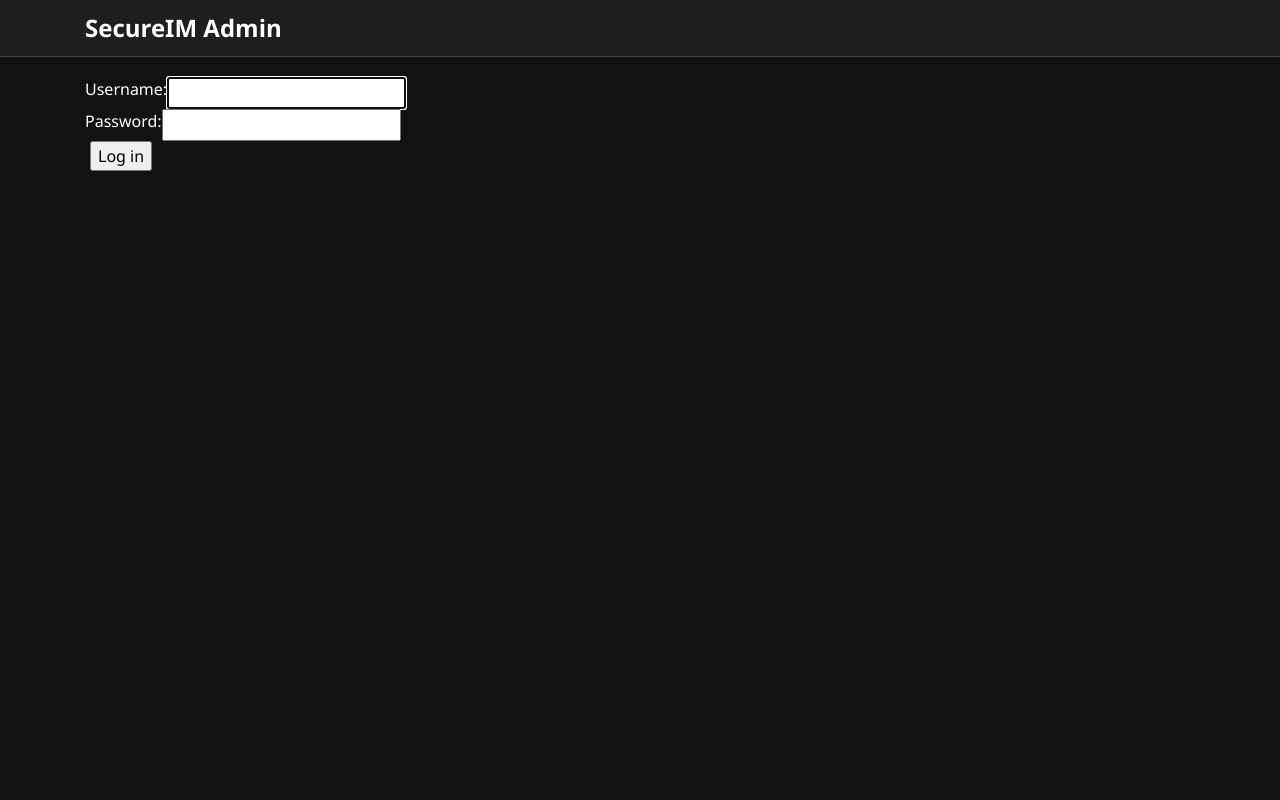
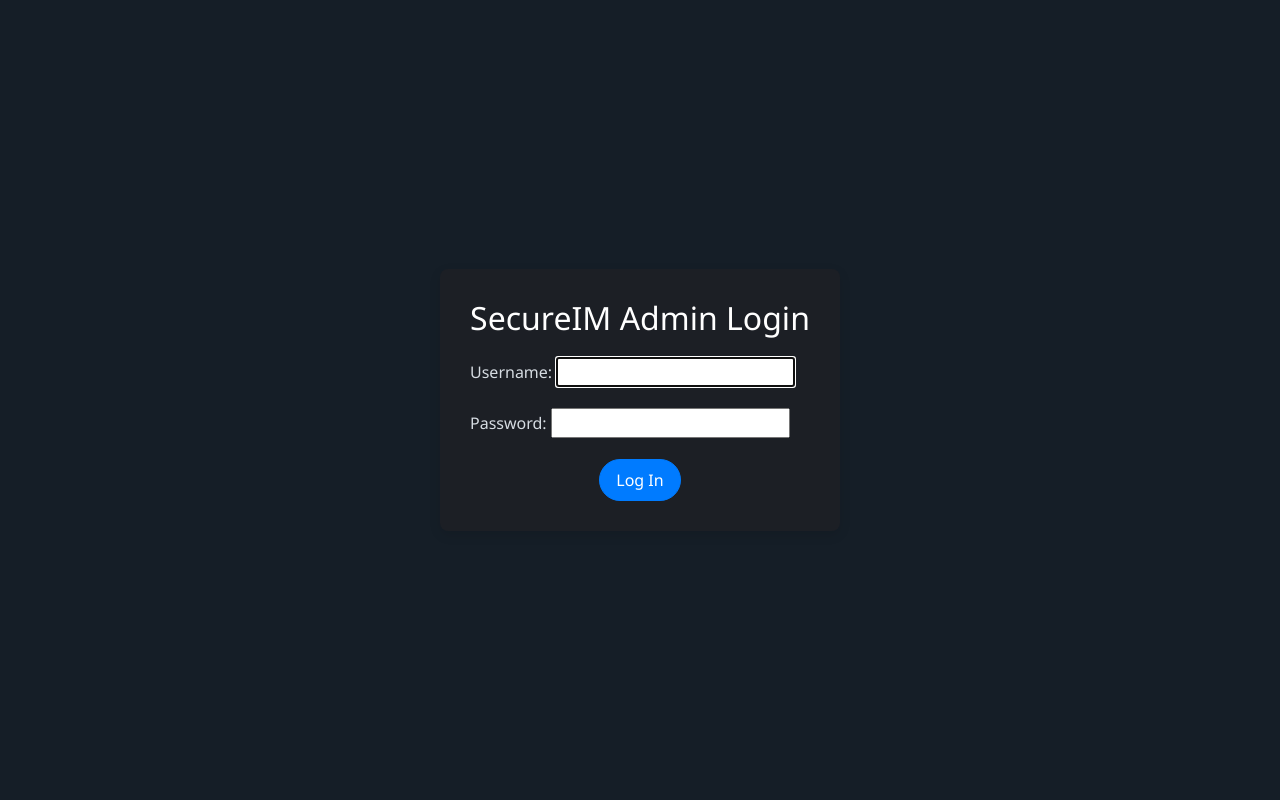
Before and after one commit to AksharaPalanichamy/pythonMesanger, a Django app: page /admin/login/ in a window 1280 px wide. Run offline with Django 5.2, Linux system fonts and the light colour scheme; some libraries are stand-ins or nearby versions.

Commit message:
admin page updates

```diff
--- a/project/app/templates/admin/login.html
+++ b/project/app/templates/admin/login.html
@@ -1,97 +1,79 @@
-{% extends "admin/login.html" %}
-{% load static %}
-
 <!DOCTYPE html>
 <html lang="en">
 <head>
-    <!-- Required meta tags -->
     <meta charset="UTF-8">
     <meta name="viewport" content="width=device-width, initial-scale=1.0">
-
-    <!-- Bootstrap CSS -->
     <link rel="stylesheet" href="https://stackpath.bootstrapcdn.com/bootstrap/4.5.2/css/bootstrap.min.css" crossorigin="anonymous">
-
+    <title>Admin Login</title>
     <style>
         body {
-            background-color: #262728; /* Dark background */
+            background-color: #151e27;
             font-family: 'Segoe UI', Tahoma, Geneva, Verdana, sans-serif;
+            color: #d6dce2;
         }
         .login-container {
-            min-height: 100vh; /* Full height of the viewport */
+            min-height: 100vh;
             display: flex;
-            justify-content: center; /* Center horizontally */
-            align-items: center; /* Center vertically */
+            justify-content: center;
+            align-items: center;
         }
         .login-box {
-            background-color: #ffffff; /* White background for the box */
-            border-radius: 8px; /* Rounded corners */
-            box-shadow: 0 4px 8px rgba(0, 0, 0, 0.2); /* Box shadow */
-            padding: 30px; /* Padding inside the box */
+            background-color: #1c1f25;
+            border-radius: 8px;
+            padding: 30px;
+            box-shadow: 0 4px 12px rgba(0, 0, 0, 0.1);
             width: 100%;
-            max-width: 400px; /* Maximum width */
+            max-width: 400px;
         }
         .login-box h2 {
-            font-weight: bold;
-            margin-bottom: 30px;
-            text-align: center; /* Centered title */
-            color: #343a40; /* Dark text */
+            color: #ffffff;
+            text-align: center;
+            margin-bottom: 20px;
         }
         .form-control {
-            border-radius: 30px; /* Rounded input fields */
-            padding: 10px 20px; /* Padding inside input fields */
+            border-radius: 30px;
+            padding: 10px;
         }
         .btn-primary {
-            border-radius: 30px; /* Rounded button */
-            padding: 10px 20px; /* Padding inside button */
-            width: 100%; /* Full width button */
+            border-radius: 30px;
+            padding: 8px 16px; /* Reduced padding */
+            width: auto; /* Adjust the width */
+            display: block;
+            margin: 0 auto; /* Center align the button */
         }
         .alert {
-            border-radius: 30px; /* Rounded alert box */
+            margin-top: 20px;
+            border-radius: 30px;
         }
     </style>
-
-    <title>Admin Login</title>
 </head>
 <body>
     <div class="login-container">
         <div class="login-box">
-        <h2>{{ site_header }}</h2>
+            <h2>SecureIM Admin Login</h2>
 
-        <!-- Display errors if any -->
-        {% if form.errors %}
+            <!-- Display any error messages -->
+            {% if messages %}
             <div class="alert alert-danger" role="alert">
-            <ul>
-                {% for field in form %}
-                    {% for error in field.errors %}
-                    <li>{{ error }}</li>
+                {% for message in messages %}
+                    {{ message }}
                 {% endfor %}
-                {% endfor %}
-            </ul>
             </div>
             {% endif %}
 
             <!-- Login form -->
-        <form method="POST" action="{% url 'admin:login' %}">
+            <form method="POST">
                 {% csrf_token %}
-            <div class="form-group">
-                <label for="id_username">Username</label>
-                <input type="text" class="form-control" id="id_username" name="username" placeholder="Enter your username" required>
-            </div>
-            <br>
-            <div class="form-group">
-                <label for="id_password">Password</label>
-                <input type="password" class="form-control" id="id_password" name="password" placeholder="Enter your password" required>
-            </div>
+                {{ form.as_p }}
 
-            <button type="submit" class="btn btn-primary">Login</button>
+                <button type="submit" class="btn btn-primary">Log In</button>
             </form>
         </div>
     </div>
 
-<!-- Bootstrap JS and dependencies (Optional but for interactivity) -->
+    <!-- Bootstrap JS and dependencies -->
     <script src="https://code.jquery.com/jquery-3.5.1.slim.min.js" crossorigin="anonymous"></script>
     <script src="https://cdn.jsdelivr.net/npm/@popperjs/core@2.5.2/dist/umd/popper.min.js" crossorigin="anonymous"></script>
     <script src="https://stackpath.bootstrapcdn.com/bootstrap/4.5.2/js/bootstrap.min.js" crossorigin="anonymous"></script>
-
 </body>
 </html>
--- a/project/app/templates/chatbox.html
+++ b/project/app/templates/chatbox.html
@@ -128,7 +128,7 @@
                 <div class="chat-container" id="chat-log">
                     {% for message in messages %}
                     <div class="message {% if message.user.username == request.user.username %}sent{% else %}received{% endif %}">
-                        <strong>{{ message.user.username }}:</strong> {{ message.message }}
+                        {{ message.message }}
                     </div>
                     {% endfor %}
                 </div>
--- a/project/project/settings.py
+++ b/project/project/settings.py
@@ -28,7 +28,7 @@
 DEBUG = True
 
 ALLOWED_HOSTS = ['127.0.0.1']
-
+LOGIN_URL = 'login'
 
 # Application definition
 
@@ -89,7 +89,7 @@
         'ENGINE': 'django.db.backends.mysql',
         'NAME': 'project_db',
         'USER': 'application_user',
-        'PASSWORD': '',
+        'PASSWORD': 'Akshara123!',
         'HOST': 'localhost',
         'PORT': '3306',
     }
--- a/project/project/urls.py
+++ b/project/project/urls.py
@@ -18,12 +18,13 @@
 from django.conf.urls.static import static
 from django.conf import settings
 from django.urls import path
-from app.views import chat_box,register,CustomLoginView,block_users_view,delete_chat_rooms_view,create_users_view
+from app.views import chat_box,register,CustomLoginView,block_users_view,delete_chat_rooms_view,create_users_view,custom_admin_login
 from django.contrib.auth import views as auth_views
 from app.admin import admin_site
 urlpatterns = [
     path("admin/", admin_site.urls),
     path("admin/logout",admin_site.urls),
+    path('admin/login/', custom_admin_login, name='custom_admin_login'),
     path("chat/<str:chat_box_name>/", chat_box, name="chat_box"),
     path('register/', register, name='register'),
     path('login/', CustomLoginView.as_view(), name='login'),
```
Also changed, not shown: project/app/views.py (+21 -3 lines). Lines whose indentation alone changed are shown as unchanged.
